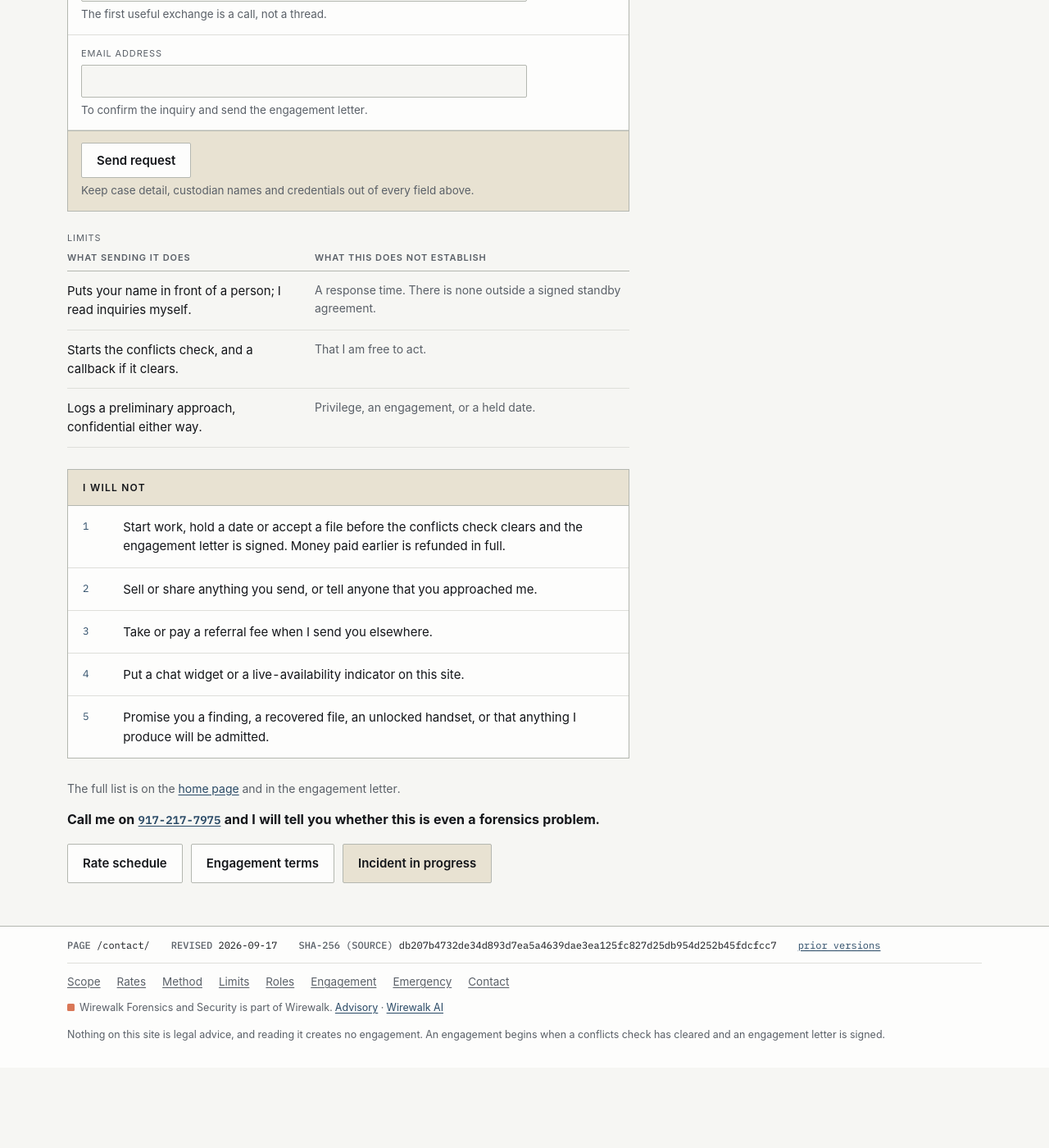
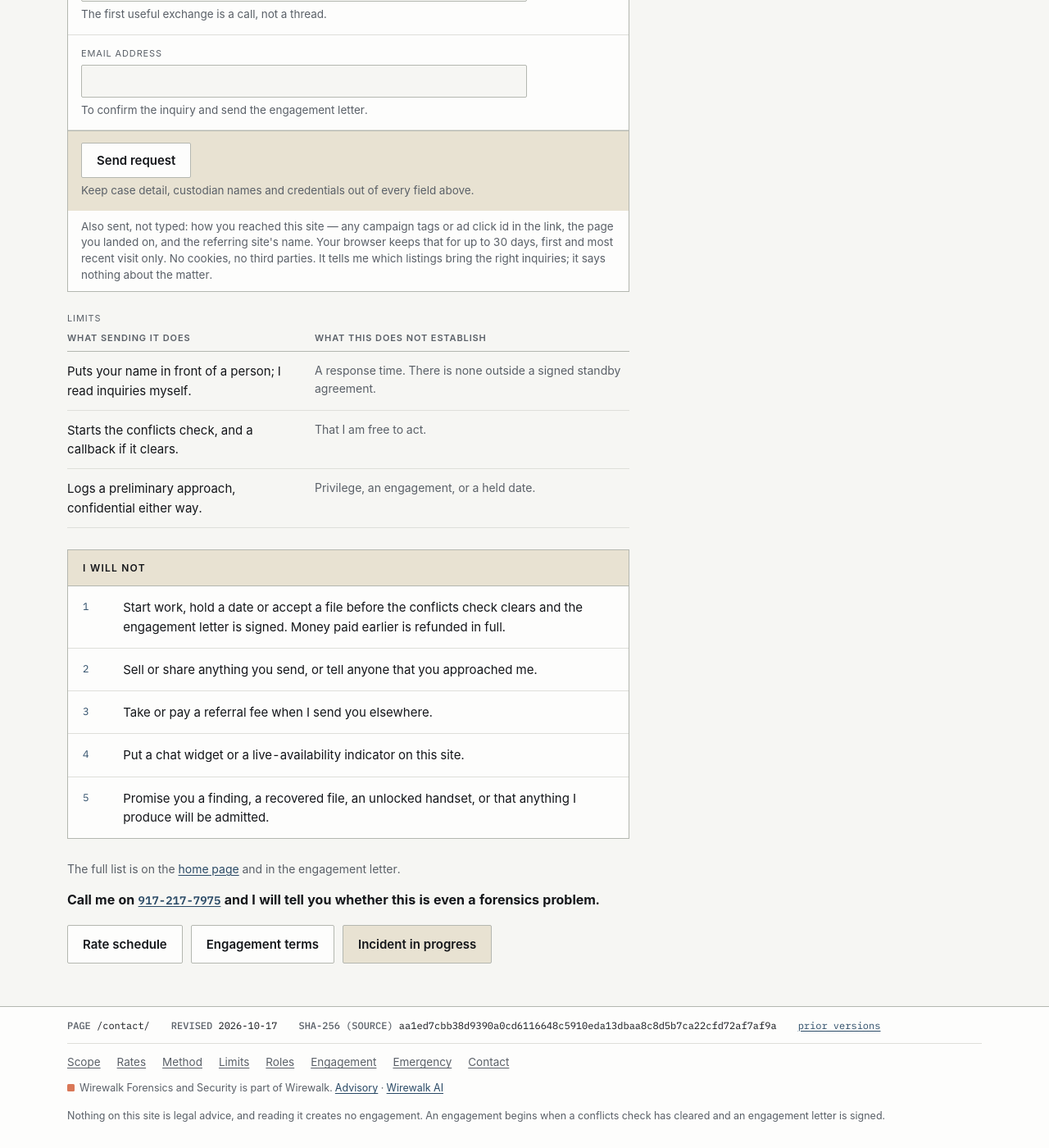
Before and after one commit to wirewalktech/forensics-wirewalk, a Jekyll site: the page built from contact.html, in a window 1280 px wide and 1400 px high, scrolled down 1245 px. Shown: the whole window at 82% size. Built offline with Jekyll 4.4.1, drawn with Linux system fonts in a browser that asks for light colours; before the commit the page ends 2547 px from its top, so only the background shows below that; part of the change alters nothing that is shown; some of the changed text lies outside the part shown.

Commit message:
Contact forms: first-party source attribution (_src_* hidden fields, no cookies, no third parties) for the portal inbox
Co-Authored-By: Claude Opus 5.5 (1M context) <noreply@anthropic.com>
Claude-Session: https://claude.ai/code/session_01YMKwFhxP9nAUXrCeYNScRH

```diff
--- a/_layouts/default.html
+++ b/_layouts/default.html
@@ -16,6 +16,11 @@
 <link rel="preconnect" href="https://fonts.gstatic.com" crossorigin>
 <link rel="stylesheet" href="https://fonts.googleapis.com/css2?family=IBM+Plex+Mono:wght@400;500;600&display=swap">
 <link rel="stylesheet" href="{{ '/assets/site.css' | relative_url }}">
+{% comment %} First-party, no cookie, no third party, no request of its own: keeps how
+  a visitor arrived (link tags, landing path, referring host) for 30 days and adds it
+  to the /contact/ inquiry as hidden _src_* fields. Not loaded by the emergency layout,
+  which stays script-free by design. {% endcomment %}
+<script src="{{ '/assets/src-fields.js' | relative_url }}" defer></script>
 </head>
 <body>
 
--- /dev/null
+++ b/assets/src-fields.js
@@ -0,0 +1,149 @@
+/* Wirewalk source fields: how a visitor arrived, sent with an inquiry.
+
+   First-party and self-contained. No cookies, no third-party requests, and this
+   script makes no network request of its own: the only place the data goes is
+   the inquiry form the visitor chooses to send.
+
+   1. Capture. On each arrival at this site, the campaign tags in the link
+      (utm_source, utm_medium, utm_campaign, utm_term, utm_content), ad click ids
+      (gclid, gbraid, wbraid, msclkid, rdt_cid, li_fat_id, fbclid), the landing page PATH (never its query
+      string) and the referring site's HOST NAME (never the full referring URL)
+      are kept in this browser's localStorage under "ww_src" as a first touch and
+      a last touch. Each touch expires 30 days after it was recorded; an expired
+      or unreadable record is deleted when read.
+        - A tagged link or a visit from another site is a new touch: it replaces
+          the last touch, and becomes the first touch too if there is none.
+        - A visit with no referrer and no tags (typed or bookmarked) only fills an
+          empty first touch, so it never overwrites the campaign that brought
+          someone here.
+        - Moving between pages of this site is not a new touch.
+   2. Send. When a form that posts to the Wirewalk inquiry endpoint
+      (/api/enquiry) is submitted, hidden _src_* inputs are added to it: the last
+      touch (or the first, or this visit) as _src_utm_*, _src_gclid, _src_rdt_cid,
+      _src_li_fat_id, _src_fbclid, _src_msclkid, _src_gbraid, _src_wbraid, _src_landing and _src_referrer, and the first
+      touch, when it differs, as _src_first_*. The portal computes the channel
+      server-side from these; nothing here decides it. A page can restrict this
+      to particular forms with <meta name="ww-src-forms" content="<selector>">.
+   Storage may be blocked (private windows, strict settings): every access is
+   wrapped, and the current visit is still sent from memory. Without JavaScript
+   the form posts exactly as it always did. Values are only ever written into
+   input values (never markup), clipped, and stripped of control characters. */
+(function () {
+  "use strict";
+  if (window.__wwSrcFields) return;
+  window.__wwSrcFields = true;
+
+  var KEY = "ww_src", TTL = 30 * 24 * 3600 * 1000;
+  var TAGS = ["utm_source", "utm_medium", "utm_campaign", "utm_term", "utm_content"];
+  var CLICKS = ["gclid", "rdt_cid", "li_fat_id", "fbclid", "msclkid", "gbraid", "wbraid"];
+  var FIELDS = TAGS.concat(CLICKS, ["landing", "referrer"]);
+  var LIMIT = { landing: 300, referrer: 200 };
+  var ENDPOINT = /\/api\/enquiry\/?$/;
+
+  function clip(v, n) {
+    return String(v == null ? "" : v).replace(/[\u0000-\u001f\u007f]/g, " ").trim().slice(0, n);
+  }
+  function limit(k) { return LIMIT[k] || (k.indexOf("utm_") === 0 ? 200 : 100); }
+
+  /* A stored touch is trusted only as far as its shape: known keys, strings, a time. */
+  function clean(t, now) {
+    if (!t || typeof t !== "object" || typeof t.at !== "number" || !(now - t.at < TTL) || t.at > now + 60000) return null;
+    var out = { at: t.at };
+    FIELDS.forEach(function (k) { if (typeof t[k] === "string" && clip(t[k], limit(k))) out[k] = clip(t[k], limit(k)); });
+    return out;
+  }
+  function read(now) {
+    try {
+      var raw = localStorage.getItem(KEY);
+      if (!raw) return {};
+      var r = JSON.parse(raw) || {}, first = clean(r.first, now), last = clean(r.last, now);
+      if (!first && !last) { localStorage.removeItem(KEY); return {}; }
+      return { first: first, last: last };
+    } catch (e) {
+      try { localStorage.removeItem(KEY); } catch (e2) { /* storage blocked */ }
+      return {};
+    }
+  }
+  function write(r) {
+    try { localStorage.setItem(KEY, JSON.stringify({ first: r.first || null, last: r.last || null })); }
+    catch (e) { /* storage blocked: the in-memory copy still serves this page */ }
+  }
+
+  /* ---------------- this visit ---------------- */
+  var now = Date.now(), here = location.hostname.toLowerCase();
+  var q; try { q = new URLSearchParams(location.search); } catch (e) { q = null; }
+  var touch = { at: now, landing: clip(location.pathname, LIMIT.landing) }, tagged = false;
+  TAGS.concat(CLICKS).forEach(function (k) {
+    var v = q && clip(q.get(k), limit(k));
+    if (v) { touch[k] = v; tagged = true; }
+  });
+  var refHost = "", internal = false;
+  try {
+    if (document.referrer) {
+      refHost = new URL(document.referrer).hostname.toLowerCase();
+      if (refHost === here) { internal = true; refHost = ""; }
+    }
+  } catch (e) { refHost = ""; }
+  if (refHost) touch.referrer = clip(refHost, LIMIT.referrer);
+
+  var rec = read(now);
+  if (tagged || refHost) {
+    rec.last = touch;
+    if (!rec.first) rec.first = touch;
+    write(rec);
+  } else if (!internal && !rec.first) {
+    rec.first = touch;
+    write(rec);
+  }
+
+  /* ---------------- on submit ---------------- */
+  function values() {
+    var r = read(Date.now());
+    var first = r.first || rec.first, last = r.last || rec.last;
+    var main = last || first || touch, out = [];
+    FIELDS.forEach(function (k) { if (main[k]) out.push(["_src_" + k, main[k]]); });
+    if (first && first !== main && first.at !== main.at)
+      FIELDS.forEach(function (k) { if (first[k]) out.push(["_src_first_" + k, first[k]]); });
+    return out;
+  }
+  /* Optional opt-in: <meta name="ww-src-forms" content="#some-form"> limits the
+     fields to forms matching that selector (a site that wants other inquiry forms
+     left exactly as they are). Without the meta, every inquiry form qualifies. */
+  var only = document.querySelector('meta[name="ww-src-forms"]');
+  only = only ? only.getAttribute("content") || "" : "";
+  function isEnquiry(form) {
+    if (!form || form.nodeName !== "FORM" || !ENDPOINT.test(form.getAttribute("action") || "")) return false;
+    if (!only) return true;
+    try { return form.matches(only); } catch (e) { return false; }
+  }
+  function owned(form, name) {
+    for (var i = 0; i < form.elements.length; i++) {
+      var el = form.elements[i];
+      if (el.name === name && !el.hasAttribute("data-ww-src")) return true;
+    }
+    return false;
+  }
+
+  /* Hidden inputs, added once the page's own handlers have let the submit stand. */
+  document.addEventListener("submit", function (e) {
+    var form = e.target;
+    if (e.defaultPrevented || !isEnquiry(form)) return;
+    try {
+      Array.prototype.slice.call(form.querySelectorAll("input[data-ww-src]")).forEach(function (el) { el.parentNode.removeChild(el); });
+      values().forEach(function (kv) {
+        if (owned(form, kv[0])) return;
+        var i = document.createElement("input");
+        i.type = "hidden"; i.name = kv[0]; i.value = kv[1];
+        i.setAttribute("data-ww-src", "");
+        form.appendChild(i);
+      });
+    } catch (err) { /* attribution must never stop an inquiry */ }
+  });
+
+  /* form.submit() skips the submit event but still builds the form data. */
+  document.addEventListener("formdata", function (e) {
+    if (!isEnquiry(e.target) || !e.formData) return;
+    try { values().forEach(function (kv) { if (!e.formData.has(kv[0])) e.formData.append(kv[0], kv[1]); }); }
+    catch (err) { /* never block the send */ }
+  });
+})();
--- a/contact.html
+++ b/contact.html
@@ -5,12 +5,12 @@ lede: "Telephone 917-217-7975. The first call is free and there is no box on thi
 description: "How to reach Wirewalk Forensics and Security: telephone, email, and a five-field inquiry form. No case-detail field and no chat widget. For an incident in progress, see the first-hour page."
 permalink: /contact/
 doc_id: WW-F-014
-version: "1.1"
+version: "1.2"
 issued: 2026-09-11
-revised: 2026-09-17
+revised: 2026-10-17
 scope: "How to reach the practice"
 authority: Principal
-content_sha256: db207b4732de34d893d7ea5a4639dae3ea125fc827d25db954d252b45fdcfcc7
+content_sha256: aa1ed7cbb38d9390a0cd6116648c5910eda13dbaa8c8d5b7ca22cfd72af7af9a
 ---
 
 <style>
@@ -96,6 +96,7 @@ form.enq button:hover{border-color:var(--annotation);color:var(--annotation)}
     <button type="submit">Send request</button>
     <span class="why">Keep case detail, custodian names and credentials out of every field above.</span>
   </div>
+  <p class="why" style="padding:10px 16px;margin:0">Also sent, not typed: how you reached this site &mdash; any campaign tags or ad click id in the link, the page you landed on, and the referring site's name. Your browser keeps that for up to 30 days, first and most recent visit only. No cookies, no third parties. It tells me which listings bring the right inquiries; it says nothing about the matter.</p>
 </form>
 
 <div class="tw">
```
